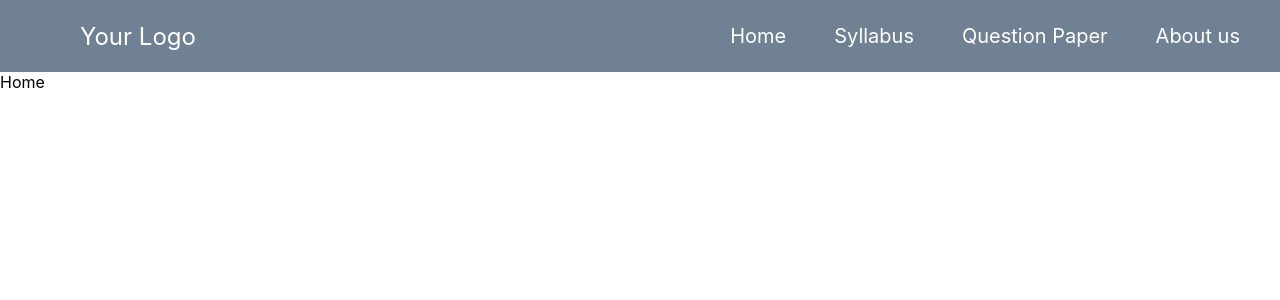
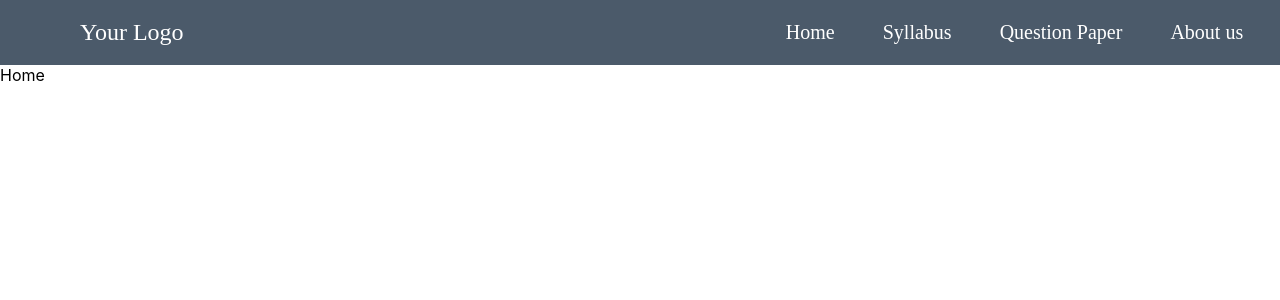
Before and after one commit to SvuAcadamics/student-help, a React (Create React App) app: page / in a window 1280 px wide. Shown: the top 300 px of the page. Built offline with nearby package versions, Linux system fonts and the light colour scheme.

Commit message:
navigation component deleted and color of nav updated

```diff
--- a/src/App.js
+++ b/src/App.js
@@ -2,7 +2,6 @@ import React, { useState } from 'react';
 import { BrowserRouter as Router, Routes, Route } from 'react-router-dom';
 import Home from './pages/Home/Home';
 import Questionpaper from './pages/Questionpapers/Questionpaper';
-import Navigation from './components/Navigator/Navigation';
 import Syllabus from './pages/Syllabus/Syllabus';
 import AboutUs from './pages/AboutUs/AboutUs';
 import Navbar from './components/Navbar/Navbar';
--- a/src/components/Navbar/Navbar.css
+++ b/src/components/Navbar/Navbar.css
@@ -5,13 +5,14 @@
   display: flex;
   justify-content: space-between;
   align-items: center;
-  padding: 1rem;
+  padding: 0.8rem;
   padding-left: 5rem;
-background-color: rgba(76, 96, 120, 0.79);
+background-color:#4B5A6A;
  color: white; /* Set text color to white */
 }
 
 .logo {
+  font-family: 'Inria Serif';
   font-size: 1.5rem;
 }
 
@@ -21,6 +22,7 @@ background-color: rgba(76, 96, 120, 0.79);
 }
 
 .menu a {
+  font-family: 'Inria Serif';
   font-size: 20px;
   font-weight: semi-bold;
   color: white;
@@ -43,7 +45,7 @@ background-color: rgba(76, 96, 120, 0.79);
     top: 3.8rem;
     left: 0;
     width: 100%;
-    background-color: rgba(76, 96, 120, 0.79);
+    background-color:#4B5A6A;
     text-align: center;
   }
 
--- a/src/components/Navigator/Navigation.css
+++ /dev/null
@@ -1,26 +0,0 @@
-img{
-  height: 50px;
-  width: 50px;
-  float: left;
-  border-radius: 50px;
-}
-.container{
-  padding:20px;
-}
-img{
-  padding: 8px 8px 8px;
-}
-header{
-  text-align: center;
-  overflow: hidden;
-  background-color: rgba(76, 96, 120, 0.79);
-  border-bottom-left-radius:20px ;
-  border-bottom-right-radius: 20px;
-}
-a{
-  color: rgb(255, 255, 255);
-  text-decoration: none;
-  padding: 12px;
-  float: center;
-  text-align: center;
-}
--- a/src/components/Navigator/Navigation.jsx
+++ /dev/null
@@ -1,25 +0,0 @@
-import React from 'react'
-import './Navigation.css'
-import {Link} from 'react-router-dom'
-import Image from '../../Images/Logo.png'
-
-const Navigation = () => {
-  return (
-    <>
-    <header>
-      <nav>
-      <img src={Image} alt="logo" />
-        <div className='container'>
-
-          <Link to="/">Home</Link>
-          <Link to="/syllabus">Syllabus</Link>
-          <Link to='/questionpaper'>Question Paper</Link>
-          <Link to='/AboutUs'>About Us</Link>
-        </div>
-      </nav>
-      </header>
-
-    </>
-  )
-}
-export default Navigation;
```
